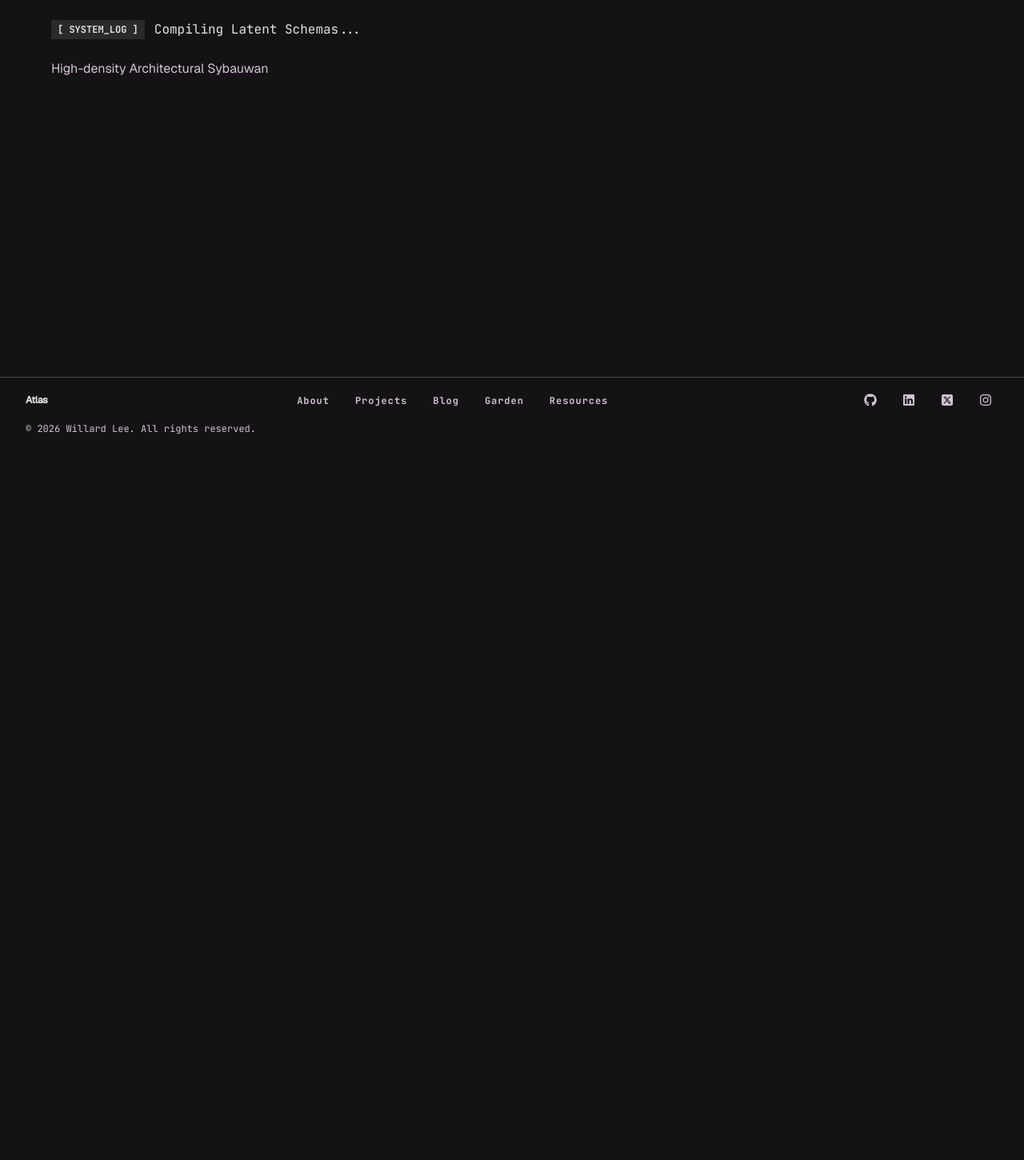
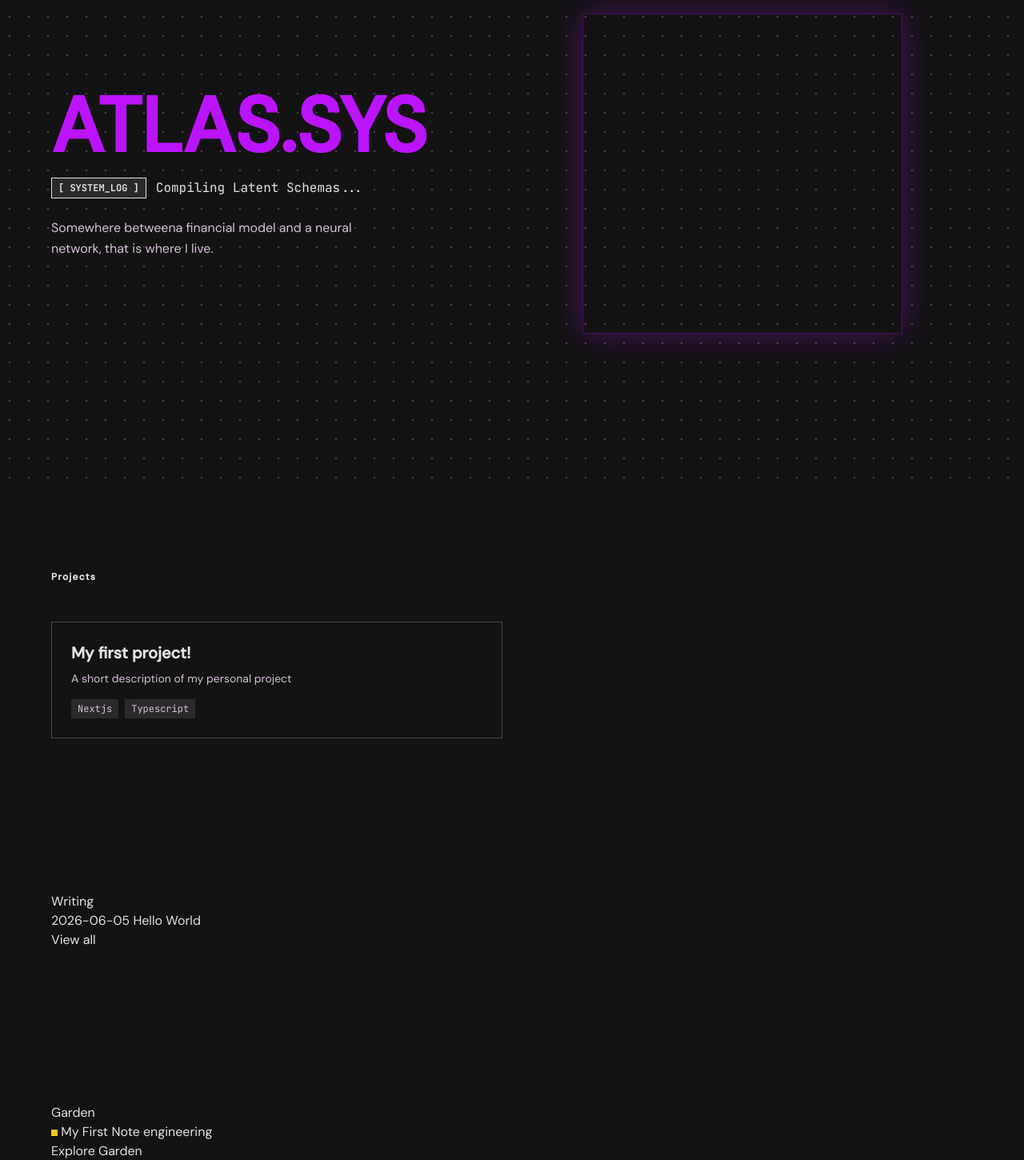
Before and after one commit to Willard-Lee/atlas, a Next.js app: page / in a window 1280 px wide. Shown: the part 240-1690 px from the top of the page at 80% size. Before the commit the page ends 800 px from the top, so only its background shows below. Built offline with nearby package versions, Linux system fonts and the light colour scheme.

Commit message:
feat: initialize home page with hero section, project and post components, and global design tokens

```diff
--- a/app/layout.tsx
+++ b/app/layout.tsx
@@ -1,5 +1,5 @@
 import type { Metadata } from "next"
-import { Space_Grotesk, Geist, JetBrains_Mono } from "next/font/google"
+import { Syne, DM_Sans, JetBrains_Mono } from "next/font/google"
 import Providers from "@/components/Providers"
 import Navigation from "@/components/Navigation"
 import Footer from "@/components/Footer"
@@ -8,20 +8,19 @@ import "@/styles/globals.css"
 // ── Fonts ────────────────────────────────────────────────────────────────────
 // Variable names must match what globals.css @theme inline references
 
-const spaceGrotesk = Space_Grotesk({
-    subsets: ["latin"],
-    display: "swap",
-    variable: "--font-space-grotesk", // used by --font-display in globals.css
-    weight: ["400", "500", "600", "700"],
+const syne = Syne({
+  subsets: ["latin"],
+  display: "swap",
+  variable: "--font-syne",
+  weight: ["400", "500","600", "700", "800"],
 })
 
-const geist = Geist({
-    subsets: ["latin"],
-    display: "swap",
-    variable: "--font-geist", // used by --font-sans in globals.css
-    weight: ["400", "500"],
+const dmSans = DM_Sans({
+  subsets: ["latin"],
+  display: "swap",
+  variable: "--font-dm-sans",
+  weight: ["400", "500"],
 })
-
 const jetbrainsMono = JetBrains_Mono({
     subsets: ["latin"],
     display: "swap",
@@ -44,7 +43,7 @@ export default function RootLayout({ children }: { children: React.ReactNode })
         <html
             lang="en"
             suppressHydrationWarning // required by next-themes to avoid flicker
-            className={`${spaceGrotesk.variable} ${geist.variable} ${jetbrainsMono.variable}`}
+            className={`${syne.variable} ${dmSans.variable} ${jetbrainsMono.variable}`}
         >
             <head>
                 <link rel="icon" href="/favicon.ico" />
--- a/app/page.tsx
+++ b/app/page.tsx
@@ -1,8 +1,14 @@
-import Hero from '@/components/Hero'
+import Hero from '@/components/Hero';
+import FeaturedProject from "@/components/FeaturedProjects";
+import LatestPosts from "@/components/LatestPosts";
+import GardenTeaser from "@/components/GardenTeaser";
 export default function Home() {
   return (
     <main>
       <Hero/>
+      <FeaturedProject/>
+      <LatestPosts/>
+      <GardenTeaser/>
     </main>
   );
 }
--- /dev/null
+++ b/components/FeaturedProjects.tsx
@@ -0,0 +1,49 @@
+
+import { getEntries } from "@/lib/content";
+import type { ProjectFrontmatter } from "@/lib/types"
+import Link from "next/link"
+
+export default function FeaturedProjects() {
+    const projects = getEntries<ProjectFrontmatter>("project");
+
+    return (
+        <section className = "px-16 py-24"> {/* Section heading */}
+            <h2 className = "text-xs font-bold tracking-widest mb-12" >
+                Projects
+            </h2>
+            <div className = "grid grid-cols-2 gap-6">  {/* Grid for each cards */}
+                {projects.map((project) => (
+                    <div key = {project.slug}  /* Card */
+                        className = "p-6 transitions-colors"
+                        style = {{ border: "1px solid var(--outline-variant"}}
+                    >
+                        <Link href = {project.url}>
+                            <h3 className = "text-xl font-bold mb-2"
+                                style = {{ color: "var(--font-display)"}}
+                            >
+                            {project.frontmatter.title} {/* Card title */}
+                            </h3>
+                            <p className = "text-sm mb-4"
+                                style = {{color: "var(--on-surface-variant"}}
+                            > {project.frontmatter.summary}
+                            </p>
+                            <div className = "flex gap-2 flex-wrap"> {/* Stack cips row */}
+                                {project.frontmatter.stack.map((tech) =>(
+                                    <span key = {tech}
+                                        className = "text-xs px-2 py-1"
+                                        style = {{fontFamily: "var(--font-mono",
+                                                  background: "var(--surface-container-high)",
+                                                  color: "var(--on-surface-variant)"
+                                                }}
+
+                                    >{tech}
+                                    </span>
+                                ))}
+                            </div>
+                        </Link>
+                    </div>
+                ))}
+            </div>
+        </section>
+    )
+}
--- /dev/null
+++ b/components/GardenTeaser.tsx
@@ -0,0 +1,37 @@
+import { getEntries } from "@/lib/content"
+import type { NoteFrontmatter } from "@/lib/types"
+import Link from "next/link"
+
+export default function GardenTeaser() {
+    const notes = getEntries<NoteFrontmatter>("note").slice(0,3);
+    const maturityColor: Record<string, string> = {
+        seedling: "#facc15",
+        budding: "#00dbe9",
+        evergreen: "#4ade80",
+    }
+    return (
+        <section className = "px-16 py-24">
+            <h2>
+                Garden
+            </h2>
+            <ul>
+                {notes.map((note) => (
+                    <li key = {note.slug}>
+                        <span
+                         style = {{
+                            width: "8px",
+                            height: "8px",
+                            borderRadius: "50%",
+                            display: "inline-block",
+                            background: maturityColor[note.frontmatter.maturity] ?? "#fff",
+                        }}
+                        />
+                        <Link href = {note.url}> {note.frontmatter.title} </Link>
+                        <span> {note.frontmatter.subject} </span>
+                    </li>
+                ))}
+            </ul>
+            <Link href = "/garden"> Explore Garden </Link>
+        </section>
+    )
+}
--- a/components/Hero.tsx
+++ b/components/Hero.tsx
@@ -1,24 +1,49 @@
 
 export default function Hero (){
     return (
-        <section className = "grid grid-cols-2 px-16 py-24 items-center">
-           <div> {/* left side */}
-                <h1 className = "text-8xl font-bold" style = {{color: "var(--primary-container)"}}>
+        <section className = "dot-grid grid grid-cols-2 px-16 py-24 items-center min-h-screen">
+           {/* left side */}
+           <div>
+                <h1 className = "text-8xl font-bold animate-fade-up-1"
+                    style = {{
+                        color: "var(--primary-container)" ,
+                        fontFamily: "var(--font-display)",
+                        }}>
                     ATLAS.SYS
                 </h1>
-                <div className = "flex items-center gap-3 mt-4">
-                    <span className = "text-xs font-bold px-2 py-1" style = {{fontFamily: "var(--font-mono)", background: "var(--surface-container-high)", color: "var(--on-surface)"}}>
+                {/*Badge row div*/}
+                <div className = "flex items-center gap-3 mt-4 animate-fade-up-2">
+                    <span className = "text-xs font-bold px-2 py-1 border" style = {{fontFamily: "var(--font-mono)", background: "var(--surface-container-high)", color: "var(--on-surface)"}}>
                         [ SYSTEM_LOG ]
                     </span>
-                    <span style = {{fontFamily: "var(--font-mono)", color: "var(--on-surface)"}}>
+                    <span
+                        style = {{
+                            fontFamily: "var(--font-mono)",
+                            color: "var(--on-surface)",
+                            }}
+                    >
                          Compiling Latent Schemas...
+                         <span style = {{animation: "blink 1s step-end infinite"}}>_</span>
                     </span>
                 </div>
-                <p className = "mt-6 text-base leading-relaxed max-w-sm" style={{color: "var(--on-surface-variant)"}}>
-                    High-density Architectural Sybauwan
+                <p
+                className = "mt-6 text-base leading-relaxed max-w-sm animate-fade-up-3"
+                style={{
+                    color: "var(--on-surface-variant)",
+                    }}
+                >
+                    Somewhere betweena financial model and a neural network, that is where I live.
                 </p>
            </div>
-           <div> {/* Right side */}
+           {/* Right side */}
+           <div className = "flex items-center justify-center animate-fade-up-2">
+             <div style = {{
+                    width: "400px",
+                    height: "400px",
+                    border: "1px solid var(--primary-container)",
+                    boxShadow: " 0 0 40px var(--primary-container)",
+                    opacity: 0.3,
+             }}> </div>
            </div>
         </section>
     )
--- /dev/null
+++ b/components/LatestPosts.tsx
@@ -0,0 +1,25 @@
+import { getEntries } from "@/lib/content";
+import type { PostFrontmatter } from "@/lib/types";
+import Link from "next/link";
+
+export default function LatestPosts(){
+    const posts = getEntries<PostFrontmatter>("post").slice(0,3);
+    return(
+        <section className = "px-16 py-24">
+            <h2>
+                Writing
+            </h2>
+            <ul>
+                {posts.map((post) => (
+                    <li key = {post.slug}>
+                        <span> {post.frontmatter.date} </span>
+                        <Link href = {post.url}>
+                        {post.frontmatter.title}
+                        </Link>
+                    </li>
+                ))}
+            </ul>
+            <Link href = "/blog"> View all </Link>
+        </section>
+    )
+}
--- a/styles/globals.css
+++ b/styles/globals.css
@@ -2,8 +2,8 @@
 
 /* ── Fonts ──────────────────────────────────────────────────────────────── */
 @theme inline {
-  --font-display: var(--font-space-grotesk);
-  --font-sans:    var(--font-geist);
+  --font-display: var(--font-syne);
+  --font-sans:    var(--font-dm-sans);
   --font-mono:    var(--font-jetbrains-mono);
 }
 
@@ -82,6 +82,37 @@
   --stack-lg:                  32px;
 }
 
+/* Animations */
+
+.dot-grid{ /* This is the dot grid for the hero section */
+  background-image: radial-gradient(circle, var(--outline-variant) 1px, transparent 1px);
+  background-size: 24px 24px;
+}
+
+@keyframes blink {
+  0%, 100% { opacity: 1; }
+  50% { opacity: 0; }
+}
+
+@keyframes fade-up {
+  from { opacity: 0; transform: translateY(16px); }
+  to   { opacity: 1; transform: translateY(0);}
+}
+
+.animate-fade-up-1 {
+  animation: fade-up 0.6s ease 0s forwards;
+  opacity: 0;
+}
+.animate-fade-up-2 {
+  animation: fade-up 0.6s ease 0.15s forwards;
+  opacity: 0;
+}
+.animate-fade-up-3 {
+  animation: fade-up 0.6s ease 0.3s forwards;
+  opacity: 0;
+}
+
+
 /* ── Base reset ─────────────────────────────────────────────────────────── */
 
 /* Sharp shape language — 0px radius everywhere per design spec */
```
Also changed, not shown: 1 other file (tests, documents, lock files or other folders).
